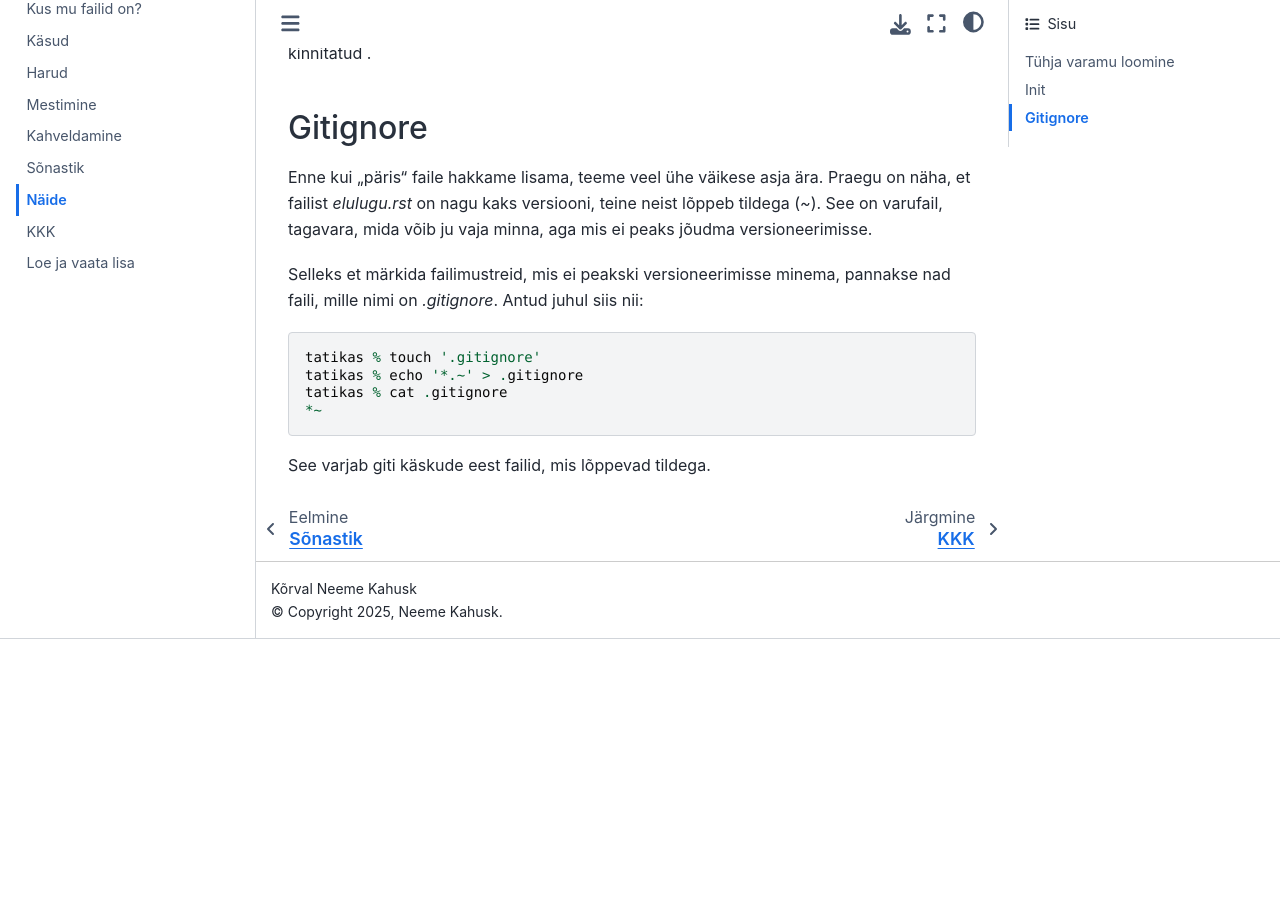
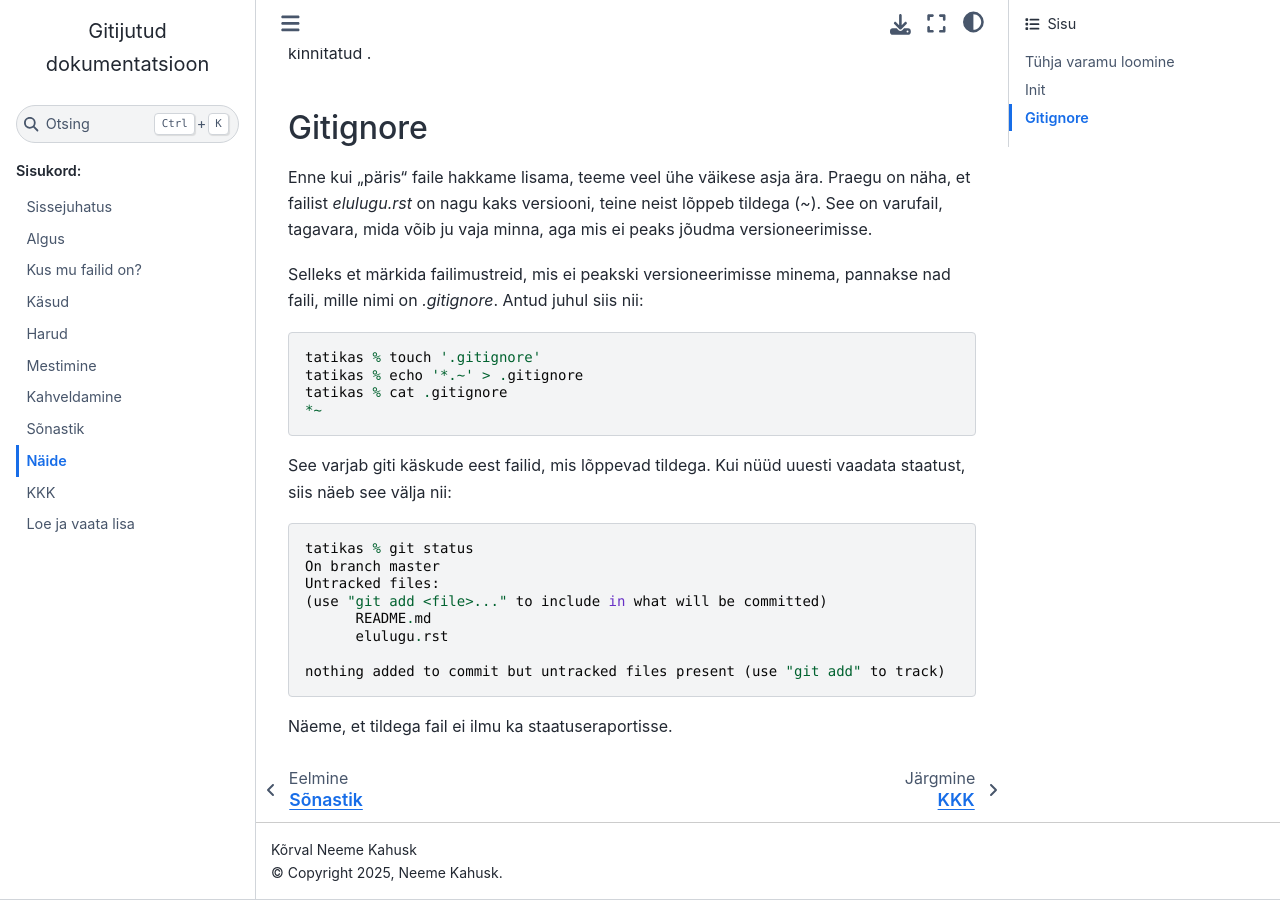
Before and after one commit to nemeek/gitijutud, a Sphinx documentation site: the page built from docs/example.rst, in a window 1280 px wide and 900 px high, scrolled down 2417 px. Built offline with Sphinx 7.4.7 and the Sphinx Book theme 1.1.4, drawn with Linux system fonts in a browser that asks for light colours; before the commit the page ends 3056 px from its top, so only the background shows below that.

Commit message:
gitignore ja staatus

```diff
--- a/docs/example.rst
+++ b/docs/example.rst
@@ -106,4 +106,15 @@
   tatikas % cat .gitignore
   *~
 
-See varjab giti käskude eest failid, mis lõppevad tildega.
+See varjab giti käskude eest failid, mis lõppevad tildega. Kui nüüd uuesti vaadata staatust, siis näeb see välja nii::
+
+  tatikas % git status
+  On branch master
+  Untracked files:
+  (use "git add <file>..." to include in what will be committed)
+        README.md
+        elulugu.rst
+
+  nothing added to commit but untracked files present (use "git add" to track)
+
+Näeme, et tildega fail ei ilmu ka staatuseraportisse.
```
